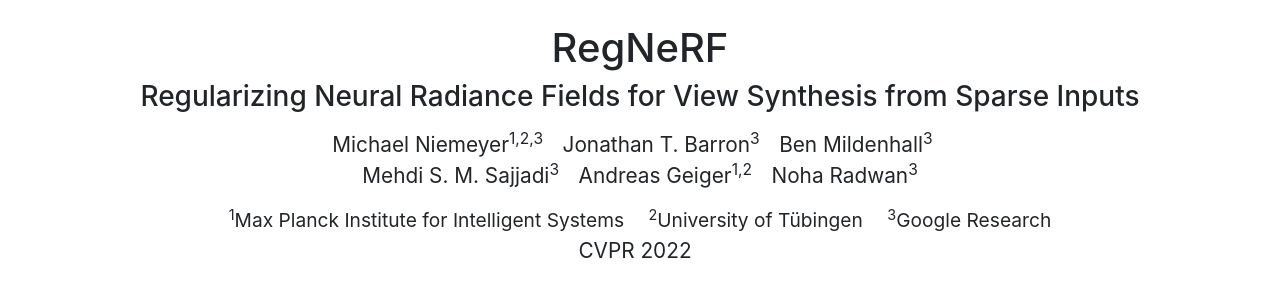
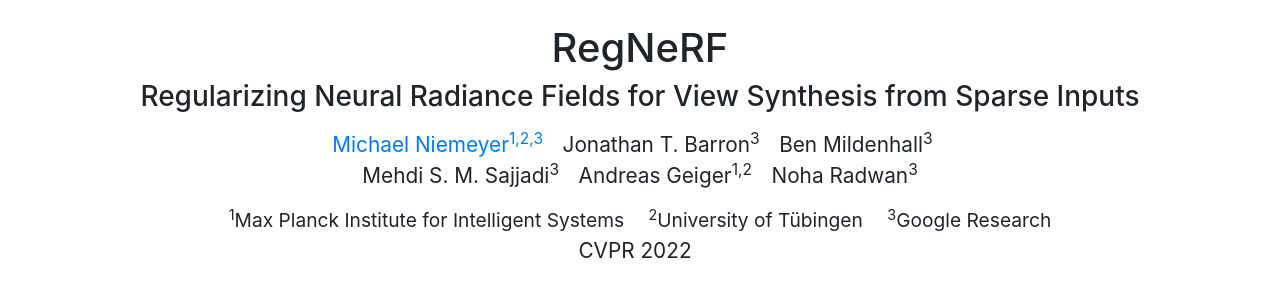
Before and after one commit to m-niemeyer/regnerf, a plain HTML site: page index.html in a window 1280 px wide. Shown: the top 288 px of the page. Drawn offline with nearby package versions, Linux system fonts and the light colour scheme.

Commit message:
Update index.html

```diff
--- a/index.html
+++ b/index.html
@@ -20,7 +20,7 @@
       <h1>RegNeRF</h1>
       <h3> Regularizing Neural Radiance Fields for View Synthesis from Sparse Inputs</h3>
       <div style="margin-top: 15px;">
-        <span style="margin-right: 15px; font-size: 1.3em;">Michael Niemeyer<sup>1,2,3</sup></span>
+        <span style="margin-right: 15px; font-size: 1.3em;"><a href="https://m-niemeyer.github.io/" target="_blank">Michael Niemeyer<sup>1,2,3</sup></a></span>
         <span style="margin-right: 15px; font-size: 1.3em;">Jonathan T. Barron<sup>3</sup></span>
         <span style="margin-right: 15px; font-size: 1.3em;">Ben Mildenhall<sup>3</sup></span>
       </div>
```
